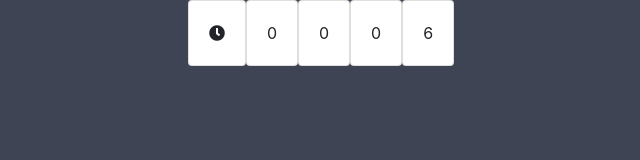
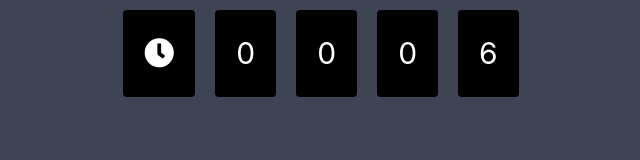
Before and after one commit to jipizarroo/simplecounterreact, a React app: page / in a window 1280 px wide. Shown: the whole page, without its empty margins (319-959 px from the left). Built offline with nearby package versions, Linux system fonts and the light colour scheme.

Commit message:
css terminado

```diff
--- a/src/index.css
+++ b/src/index.css
@@ -1,3 +1,11 @@
 body {
     background-color: #3f4455;
 }
+
+
+.card {
+ background: black;
+ margin: 10px;
+ font-size: 30px;
+ color: white;
+}
--- a/src/index.js
+++ b/src/index.js
@@ -24,15 +24,15 @@ let count = setInterval( function() {
 
     ReactDOM.render(<Home  num1={sec} num2={min} num3 ={hour} num4={day} />, document.querySelector("#root"))
     sec++;
-    if (sec === 60){
+    if (sec == 60){
         sec = 0;
         min++;
     }
-    else if(min ===60){
+    else if(min == 60){
         min = 0;
         hour++;
     }
-    else if(hour ===24){
+    else if(hour == 24){
     hour = 0;
     day++;
     clearInterval(count)
```
